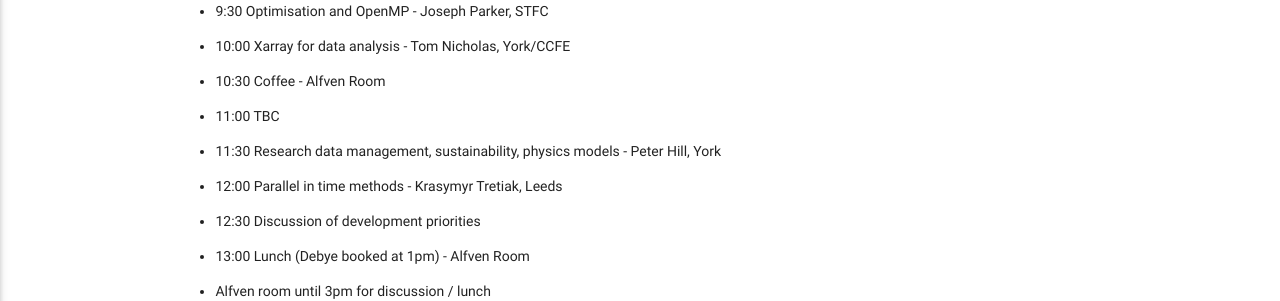
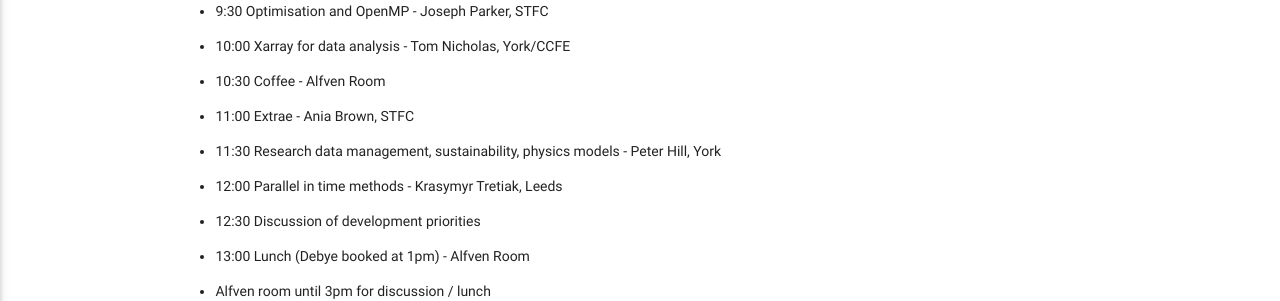
Before and after one commit to boutproject/boutproject.github.io, a Jekyll site: the page built from documentation/workshop2018.markdown, in a window 1280 px wide and 900 px high, scrolled down 1503 px. Shown: the part 152-453 px from the top of the window. Built offline with Jekyll 4.4.1, drawn with Linux system fonts in a browser that asks for light colours.

Commit message:
Add Ania's talk on Extrae

```diff
--- a/documentation/workshop2018.markdown
+++ b/documentation/workshop2018.markdown
@@ -73,7 +73,7 @@
 
 * 10:30 Coffee - Alfven Room
 
-* 11:00 TBC
+* 11:00 Extrae - Ania Brown, STFC
 * 11:30 Research data management, sustainability, physics models - Peter Hill, York
 * 12:00 Parallel in time methods - Krasymyr Tretiak, Leeds
 * 12:30 Discussion of development priorities
```
